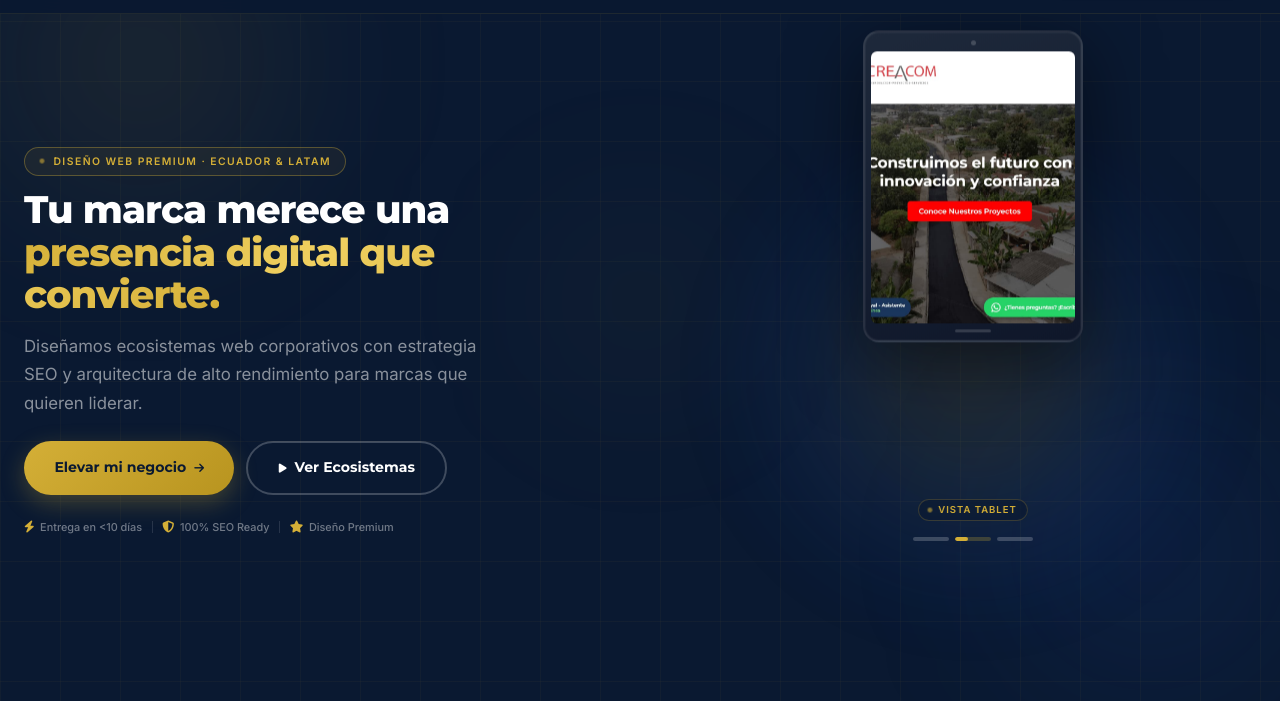
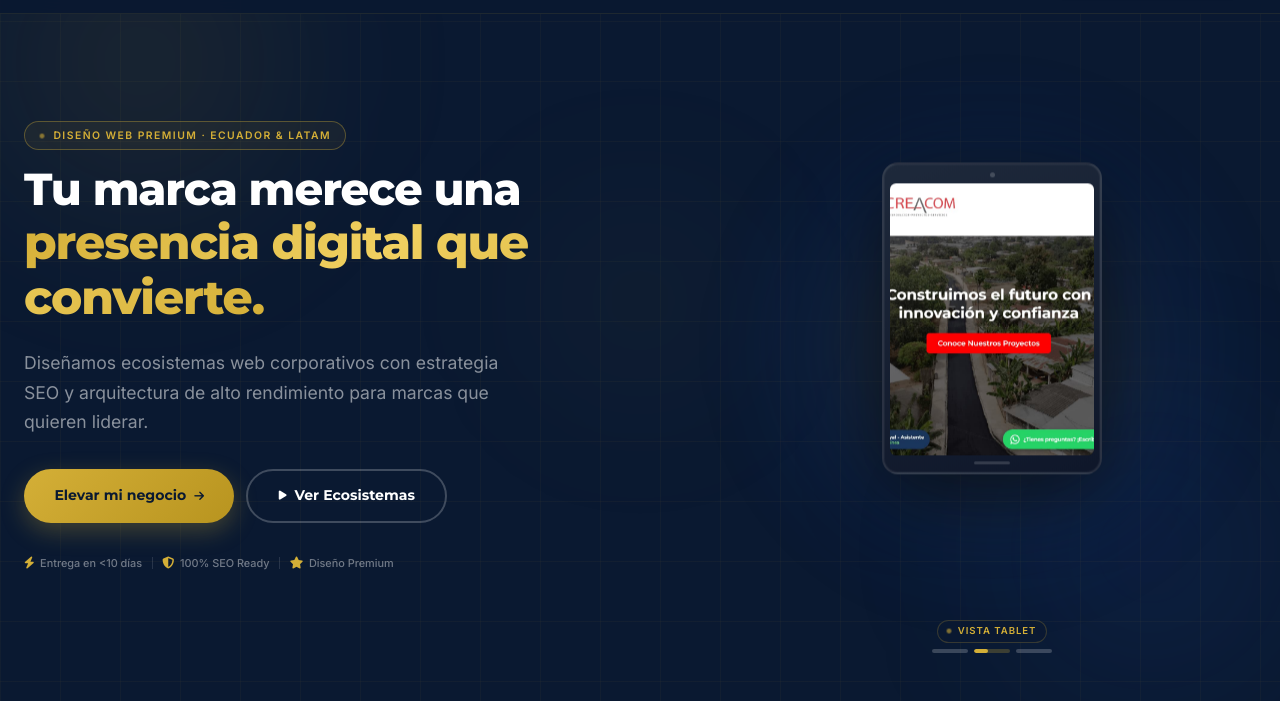
Before and after one commit to JeanLoor1703/JP-WEB, a plain HTML site: page index.html in a window 1280 px wide. Shown: the part 99-800 px from the top of the page. Drawn offline with nearby package versions, Linux system fonts and the light colour scheme.

Commit message:
feat: add comprehensive base styles and hero section layout while removing obsolete PowerShell script

```diff
--- a/css/styles.css
+++ b/css/styles.css
@@ -270,7 +270,7 @@ html {
 
 .hero-section {
     min-height: 100svh;
-    padding-top: 72px;
+    padding-top: 80px;
     display: flex;
     flex-direction: column;
     align-items: stretch;
@@ -337,13 +337,13 @@ html {
     width: 100%;
     max-width: 1280px;
     margin: 0 auto;
-    padding: 1.75rem 1.5rem 1.5rem;
+    padding: 2.5rem 1.5rem 3rem;
     flex: 1;
     display: flex;
     flex-direction: column;
     align-items: center;
     justify-content: center;
-    gap: 1.5rem;
+    gap: 2rem;
 }
 
 /* ── Left: text content ── */
@@ -402,12 +402,12 @@ html {
 /* Headline */
 .hero-headline {
     font-family: 'Montserrat', sans-serif;
-    font-size: clamp(1.75rem, 5vw, 3.2rem);
+    font-size: clamp(2rem, 6vw, 3.8rem);
     font-weight: 800;
     color: #fff;
-    line-height: 1.1;
+    line-height: 1.2;
     letter-spacing: -.025em;
-    margin: 0 0 .75rem;
+    margin: 0 0 1.25rem;
 }
 
 .hero-accent {
@@ -415,6 +415,7 @@ html {
     -webkit-background-clip: text;
     -webkit-text-fill-color: transparent;
     background-clip: text;
+    font-size: 1.05em;
 }
 
 /* Description */
@@ -424,7 +425,7 @@ html {
     color: rgba(255, 255, 255, .52);
     line-height: 1.68;
     max-width: 44ch;
-    margin: 0 0 1.1rem;
+    margin: 0 0 1.75rem;
 }
 
 /* CTA buttons */
@@ -432,7 +433,7 @@ html {
     display: flex;
     flex-wrap: wrap;
     gap: .75rem;
-    margin-bottom: 1.1rem;
+    margin-bottom: 2rem;
 }
 
 .hero-btn-primary {
@@ -520,18 +521,37 @@ html {
    DEVICE SHOWCASE — RIGHT COLUMN
    ============================================ */
 
-/* Outer wrapper — fixed height on mobile so CTAs never shift */
+/* ─────────────────────────────────────────────────────
+   DEVICE SHOWCASE — RIGHT COLUMN
+   .hero-visual is a column-flex container:
+     ① .dsc-glow   — absolute decorative blur (no flow impact)
+     ② .dsc-wrap   — fills remaining height; holds absolutely-positioned slides centred
+     ③ .dsc-label-wrap — in-flow, sits below the wrap
+     ④ .dsc-nav    — in-flow, sits below the label
+───────────────────────────────────────────────────── */
 .hero-visual {
     position: relative;
     width: 100%;
-    height: 220px;
-    max-height: 220px;
-    overflow: hidden;
+    /* Fixed height on mobile to prevent layout jumps */
+    height: 280px;
     display: flex;
     flex-direction: column;
     align-items: center;
-    justify-content: flex-end;
+    justify-content: flex-start;
+    gap: 0;
     animation: heroSlideRight .65s cubic-bezier(.22, .61, .36, 1) both .2s;
+}
+
+/* The showcase wrapper fills the column; slides centre inside it */
+.dsc-wrap {
+    position: relative;
+    width: 100%;
+    flex: 1;           /* fill available height in .hero-visual */
+    display: flex;
+    align-items: center;
+    justify-content: center;
+    z-index: 1;
+    overflow: visible; /* let the device float animation peek out */
 }
 
 /* Ambient glow behind all devices */
@@ -567,32 +587,23 @@ html {
     }
 }
 
-/* ── Showcase wrapper — all slides stack here ── */
-.dsc-wrap {
-    position: relative;
-    width: 100%;
-    height: 100%;
-    display: flex;
-    align-items: flex-end;
-    justify-content: center;
-    z-index: 1;
-}
+
 
 /* ─────────────────────────────────
    SLIDES — base state
 ───────────────────────────────── */
 .dsc-slide {
     position: absolute;
-    bottom: 0;
+    top: 50%;
     left: 50%;
-    transform: translateX(-50%);
+    transform: translate(-50%, -50%) translateY(14px);
     display: flex;
-    align-items: flex-end;
+    flex-direction: column;
+    align-items: center;
     justify-content: center;
 
     /* Hidden: fade + slide down */
     opacity: 0;
-    transform: translateX(-50%) translateY(14px);
     pointer-events: none;
     transition:
         opacity .45s cubic-bezier(.4, 0, .2, 1),
@@ -603,14 +614,14 @@ html {
 /* Active slide — fully visible and in place */
 .dsc-slide.dsc-active {
     opacity: 1;
-    transform: translateX(-50%) translateY(0);
+    transform: translate(-50%, -50%) translateY(0);
     pointer-events: auto;
 }
 
 /* Outgoing slide — fade + slide up */
 .dsc-slide.dsc-leaving {
     opacity: 0;
-    transform: translateX(-50%) translateY(-10px);
+    transform: translate(-50%, -50%) translateY(-10px);
     pointer-events: none;
 }
 
@@ -830,13 +841,9 @@ html {
 }
 
 /* ─────────────────────────────────
-   VIEW LABEL
+   VIEW LABEL  (in-flow, below dsc-wrap)
 ───────────────────────────────── */
 .dsc-label-wrap {
-    position: absolute;
-    bottom: -2px;
-    left: 50%;
-    transform: translateX(-50%);
     display: inline-flex;
     align-items: center;
     gap: .35rem;
@@ -845,6 +852,8 @@ html {
     border: 1px solid rgba(212, 175, 55, .22);
     border-radius: 9999px;
     padding: 3px 10px 3px 8px;
+    margin-top: .55rem;
+    flex-shrink: 0;
     z-index: 10;
 }
 
@@ -869,15 +878,13 @@ html {
 }
 
 /* ─────────────────────────────────
-   NAV DOTS
+   NAV DOTS  (in-flow, below label)
 ───────────────────────────────── */
 .dsc-nav {
-    position: absolute;
-    bottom: -22px;
-    left: 50%;
-    transform: translateX(-50%);
     display: flex;
     gap: 6px;
+    margin-top: .4rem;
+    flex-shrink: 0;
     z-index: 10;
 }
 
@@ -974,49 +981,58 @@ html {
 @media (min-width: 1024px) {
 
     .hero-section {
-        padding-top: 80px;
+        padding-top: 90px;
+        padding-bottom: 0;
     }
 
     .hero-container {
         flex-direction: row;
-        align-items: center;
+        align-items: stretch;   /* both columns fill the row height */
         justify-content: space-between;
-        gap: 3rem;
-        padding-top: 0;
-        padding-bottom: 0;
+        gap: 4rem;
+        padding-top: 3rem;
+        padding-bottom: 3rem;
+        min-height: calc(100svh - 90px);
     }
 
     .hero-content {
-        flex: 0 0 50%;
-        max-width: 50%;
+        flex: 0 0 52%;
+        max-width: 52%;
+        display: flex;
+        flex-direction: column;
+        justify-content: center; /* vertically centre text within stretched row */
     }
 
+    /* Right column stretches with the row; its internal flex centres the slides */
     .hero-visual {
-        flex: 0 0 46%;
-        max-width: 46%;
-        height: auto;
+        flex: 1;
+        height: auto;           /* override mobile fixed height */
         max-height: none;
-        min-height: 360px;
-        overflow: visible;
         justify-content: center;
-        padding-bottom: 2.5rem;
-        margin-top: 3.5rem; /* Alinea visualmente el centro de los dispositivos con el centro del texto */
-        /* room for nav dots + label */
+        gap: 0;
+        padding: 0;
+        margin: 0;
+    }
+
+    /* Give the slide wrapper enough room on desktop */
+    .dsc-wrap {
+        min-height: 380px;
     }
 
     /* Typography scale-up */
     .hero-headline {
-        font-size: clamp(2.2rem, 3vw, 3.4rem);
-        margin-bottom: 1rem;
+        font-size: clamp(2.5rem, 3.5vw, 4.2rem);
+        margin-bottom: 1.5rem;
+        line-height: 1.15;
     }
 
     .hero-desc {
-        font-size: 1.05rem;
-        margin-bottom: 1.5rem;
+        font-size: 1.1rem;
+        margin-bottom: 2rem;
     }
 
     .hero-ctas {
-        margin-bottom: 1.5rem;
+        margin-bottom: 2rem;
     }
 
     .hero-btn-primary,
@@ -1069,14 +1085,7 @@ html {
         height: 7px;
     }
 
-    /* Label repositioned above nav */
-    .dsc-label-wrap {
-        bottom: 28px;
-    }
-
-    .dsc-nav {
-        bottom: 8px;
-    }
+    /* Label and nav dots already in flow — no position overrides needed on desktop */
 
     .dsc-nav-dot {
         width: 36px;
```
Also changed, not shown: 1 other file.
